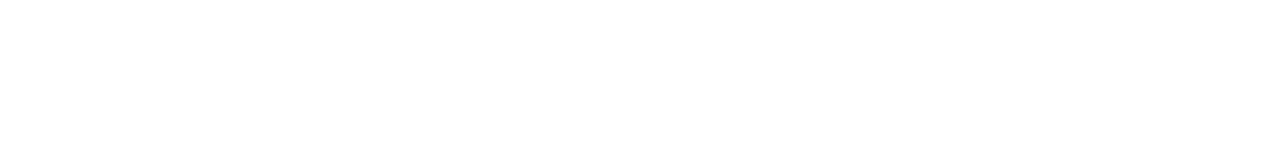
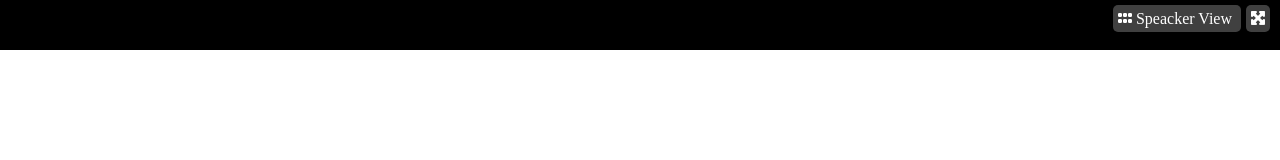
Before and after one commit to davidetaribelli/html-css-zoom, a plain HTML site: page index.html in a window 1280 px wide. Drawn offline with Linux system fonts and the light colour scheme.

Commit message:
feat(header) complete

```diff
--- a/css/style.css
+++ b/css/style.css
@@ -3,3 +3,28 @@
     margin: 0;
     padding: 0;
 }
+
+i{color: white;}
+
+.bgColorGrey{background-color: rgba(128, 128, 128, 0.5);}
+
+.flex{
+    display: flex;
+    flex-direction: row;
+}
+
+/* HEADER */
+
+.boxedH{
+    height: 50px;
+    background-color: black;
+    color: white;
+    padding: 10px;
+    justify-content: flex-end;
+}
+
+.padH{
+    padding: 5px;
+    border-radius: 5px;
+    margin-left: 5px;
+}
--- a/index.html
+++ b/index.html
@@ -4,6 +4,7 @@
     <meta charset="UTF-8">
     <meta http-equiv="X-UA-Compatible" content="IE=edge">
     <meta name="viewport" content="width=device-width, initial-scale=1.0">
+    <link rel="stylesheet" href="https://cdnjs.cloudflare.com/ajax/libs/font-awesome/6.0.0/css/all.min.css">
     <link rel="stylesheet" href="./css/style.css">
     <title>Zoom</title>
 </head>
@@ -11,6 +12,17 @@
 
     <!-- header -->
     <header>
+        <div class="boxedH flex">
+            <div class="view">
+                <span class="padH bgColorGrey">
+                    <i class="fa-solid fa-grip"></i>
+                    Speacker View
+                </span>
+                <span class="padH bgColorGrey">
+                    <i class="fa-solid fa-maximize"></i>
+                </span>
+            </div>
+        </div>
 
     </header>
 
```
